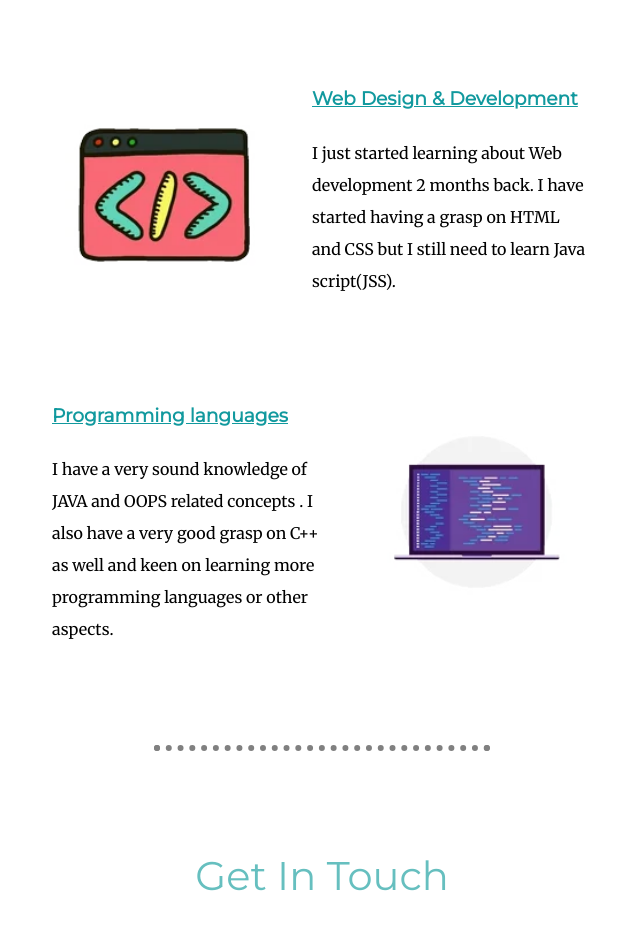
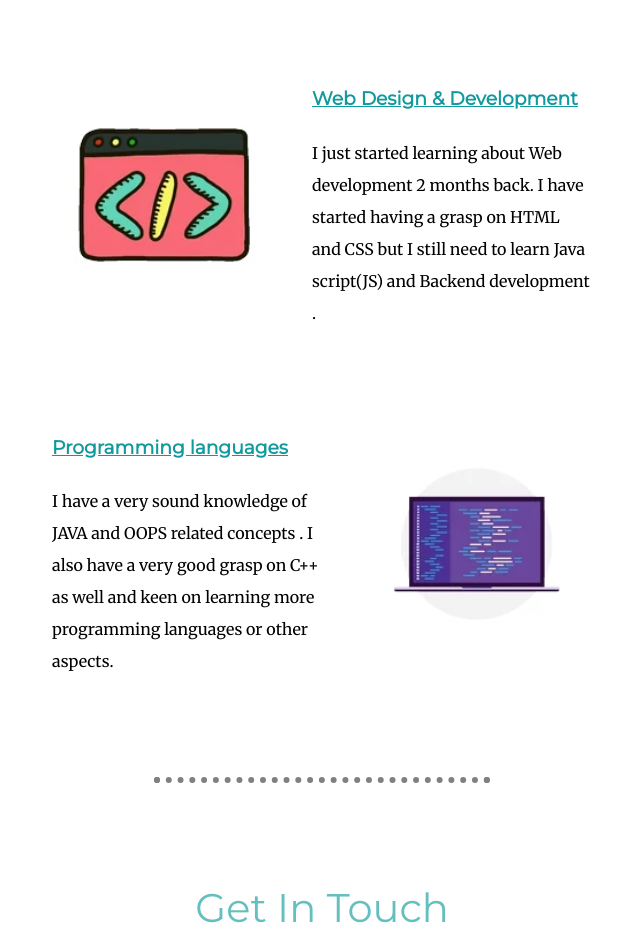
Before and after one commit to Aman-Lachhiramka/Aman-Lachhiramka, a plain HTML site: page index.html in a window 1280 px wide. Shown: the part 1660-2597 px from the top of the page, without its empty margins (318-958 px from the left). Drawn offline with Linux system fonts and the light colour scheme.

Commit message:
Update index.html

```diff
--- a/index.html
+++ b/index.html
@@ -35,7 +35,7 @@
         <div class="skill-row">
           <img class="dev-img" src="img\dev.gif.webp" alt="Web design&development" width="230px" height="230px">
           <h3><u>Web Design & Development</u></h3>
-          <p>I just started learning about Web development 2 months back. I have started having a grasp on HTML and CSS but I still need to learn Java script(JSS).</p>
+          <p>I just started learning about Web development 2 months back. I have started having a grasp on HTML and CSS but I still need to learn Java script(JS) and Backend development .</p>
         </div>
         <div class="skill-row">
           <img class="code-img" src="img\coding.gif" alt="Programming-language" width="230px" height="230px">
```
